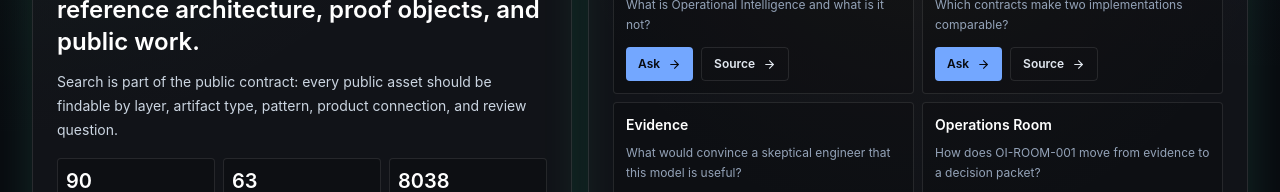
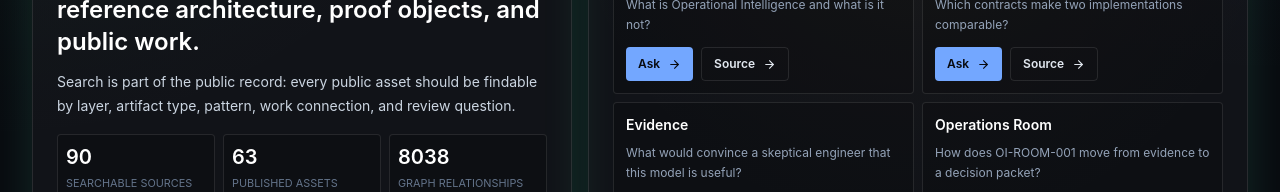
Before and after one commit to rseri17-code/seri-ai, a Next.js app: page /search in a window 1280 px wide. Shown: the part 404-596 px from the top of the page. Built offline with nearby package versions, Linux system fonts and the light colour scheme; no server answers.

Commit message:
Tighten public-record homepage framing

```diff
--- a/app/page.tsx
+++ b/app/page.tsx
@@ -61,7 +61,7 @@ export default function Home() {
               Ravikanth Seri builds evidence-backed systems for AI-native operations.
             </h1>
             <p className="mt-5 max-w-3xl text-lg leading-8 text-slate-200">
-              The public record connects enterprise integration, observability, and production AI systems into a single operating model: preserve context, separate evidence from inference, expose uncertainty, and keep human judgment in control before automation changes production.
+              Ravikanth Seri&apos;s public record connects enterprise integration, observability, and production AI systems into a single operating model: preserve context, separate evidence from inference, expose uncertainty, and keep human judgment in control before automation changes production.
             </p>
             <p className="sr-only">
               Ravikanth Seri / Operational Intelligence. Operations should explain themselves before AI acts. Ravikanth Seri is building a public operating model for AI-native operations.
@@ -255,7 +255,7 @@ export default function Home() {
         <div className="grid gap-4 lg:grid-cols-[0.86fr_1.14fr]">
           <Card className="border-signal/25 bg-signal/[0.045] p-5">
             <ShieldCheck className="mb-5 text-signal" />
-            <h3 className="text-2xl font-semibold text-white md:text-3xl">Inspection is part of the public contract.</h3>
+            <h3 className="text-2xl font-semibold text-white md:text-3xl">Inspection is part of the public record.</h3>
             <p className="sr-only">Inspection is part of the product contract.</p>
             <p className="mt-4 text-base leading-7 text-slate-300">
               The thesis is exposed through definitions, contracts, synthetic evidence, evaluation gates, public work, and source-linked publishing. A visitor should be able to challenge the model without needing private systems or confidential examples.
--- a/app/search/page.tsx
+++ b/app/search/page.tsx
@@ -46,7 +46,7 @@ export default function SearchPage() {
             <SearchCheck className="mb-5 text-mint" />
             <h2 className="text-2xl font-semibold text-white">A research console for the doctrine, reference architecture, proof objects, and public work.</h2>
             <p className="mt-3 text-sm leading-6 text-slate-300">
-              Search is part of the public contract: every public asset should be findable by layer, artifact type, pattern, product connection, and review question.
+              Search is part of the public record: every public asset should be findable by layer, artifact type, pattern, work connection, and review question.
             </p>
             <p className="sr-only">Search is part of the product contract</p>
             <div className="mt-4 grid grid-cols-3 gap-2">
```
